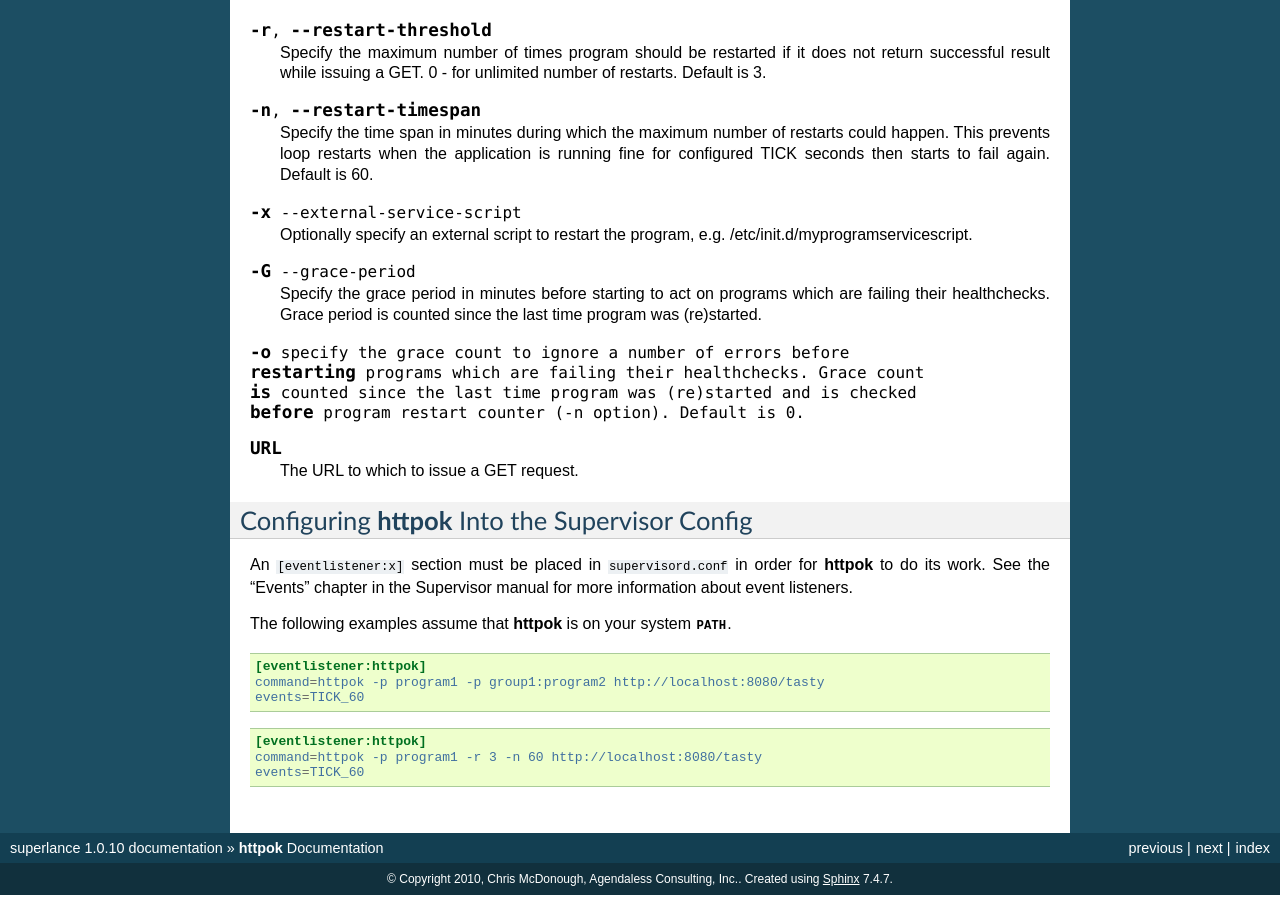
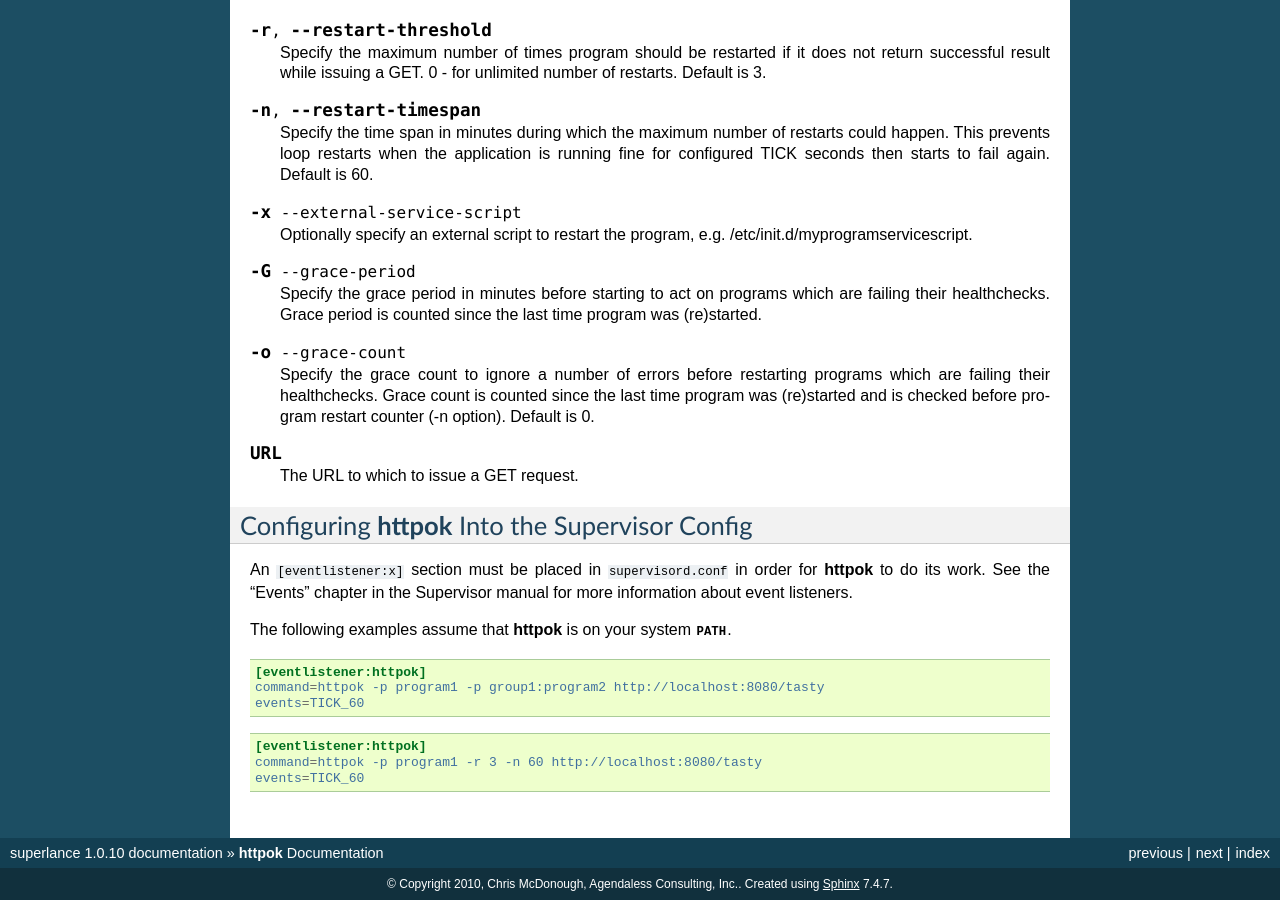
Before and after one commit to Supervisor/superlance, a Sphinx documentation site: the page built from docs/httpok.rst, in a window 1280 px wide and 900 px high, scrolled down 1965 px. Built offline with Sphinx 7.4.7, drawn with Linux system fonts in a browser that asks for light colours.

Commit message:
Fixed docstrings

```diff
--- a/docs/httpok.rst
+++ b/docs/httpok.rst
@@ -161,10 +161,12 @@
    which are failing their healthchecks. Grace period is counted since
    the last time program was (re)started.
 
-.. cmdoption:: -o specify the grace count to ignore a number of errors before
-         restarting programs which are failing their healthchecks. Grace count
-         is counted since the last time program was (re)started and is checked
-         before program restart counter (-n option). Default is 0.
+.. cmdoption:: -o --grace-count
+
+   Specify the grace count to ignore a number of errors before
+   restarting programs which are failing their healthchecks. Grace count
+   is counted since the last time program was (re)started and is checked
+   before program restart counter (-n option). Default is 0.
 
 .. cmdoption:: URL
 
```
